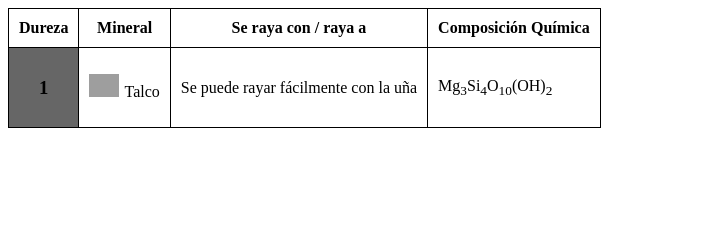
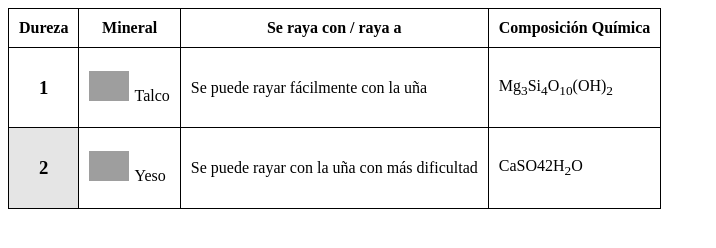
Before and after one commit to milachirolde/NVL-CSS-P6a, a plain HTML site: page index.html in a window 1280 px wide. Shown: the whole page, without its empty margins (0-716 px from the left). Drawn offline with Linux system fonts and the light colour scheme; grey boxes are pictures that could not be loaded.

Commit message:
css styles

```diff
--- a/css/style.css
+++ b/css/style.css
@@ -12,23 +12,29 @@ table thead th {
     font: normal bold 18px;
     padding: 10px;
 }
+table tbody tr:nth-child(1) td:first-child {
+    background-color: rgba(0, 0, 0, 0);
+}
+table tbody tr:nth-child(2) td:first-child {
+    background-color: rgba(0, 0, 0, 0.1);
+}
+table tbody tr:nth-child(3) td:first-child {
+    background-color: rgba(0, 0, 0, 0.2);
+}
+table tbody tr:nth-child(4) td:first-child {
+    background-color: rgba(0, 0, 0, 0.3);
+}
+table tbody tr:nth-child(5) td:first-child {
+    background-color: rgba(0, 0, 0, 0.4);
+}
+table tbody tr:nth-child(5) td:first-child {
+    background-color: rgba(0, 0, 0, 0.4);
+}
 h3{
     font: normal bold 18px;
     text-align: center;
 }
 .minerales {
-    width: 30px;
+    width: 40px;
     margin-right: 5px;
 }
-tr:nth-child(2), td:first-child {
-background-color: rgba(0, 0, 0, 0.0);
-}
-tr:nth-child(3), td:first-child {
-    background-color: rgba(0, 0, 0, 0.2);
-    }
-tr:nth-child(4), td:first-child {
-    background-color: rgba(0, 0, 0, 0.4);
-    }
-tr:nth-child(5), td:first-child {
-    background-color: rgba(0, 0, 0, 0.6);
-    }
--- a/index.html
+++ b/index.html
@@ -28,6 +28,12 @@
         <td>Se puede rayar fácilmente con la uña</td>
         <td>Mg<sub>3</sub>Si<sub>4</sub>O<sub>10</sub>(OH)<sub>2</sub></td>
         </tr>
+        <tr>
+          <td><h3>2</h3></td>
+          <td><img class="minerales" src="https://upload.wikimedia.org/wikipedia/commons/thumb/8/80/Gypsum_Zaragoza_Spain.jpg/300px-Gypsum_Zaragoza_Spain.jpg">Yeso</td>
+          <td>Se puede rayar con la uña con más dificultad</td>
+          <td>CaSO<sb>4</sb>2H<sub>2</sub>O</td>
+          </tr>
     </tbody>
   </table>
 </body>
```
